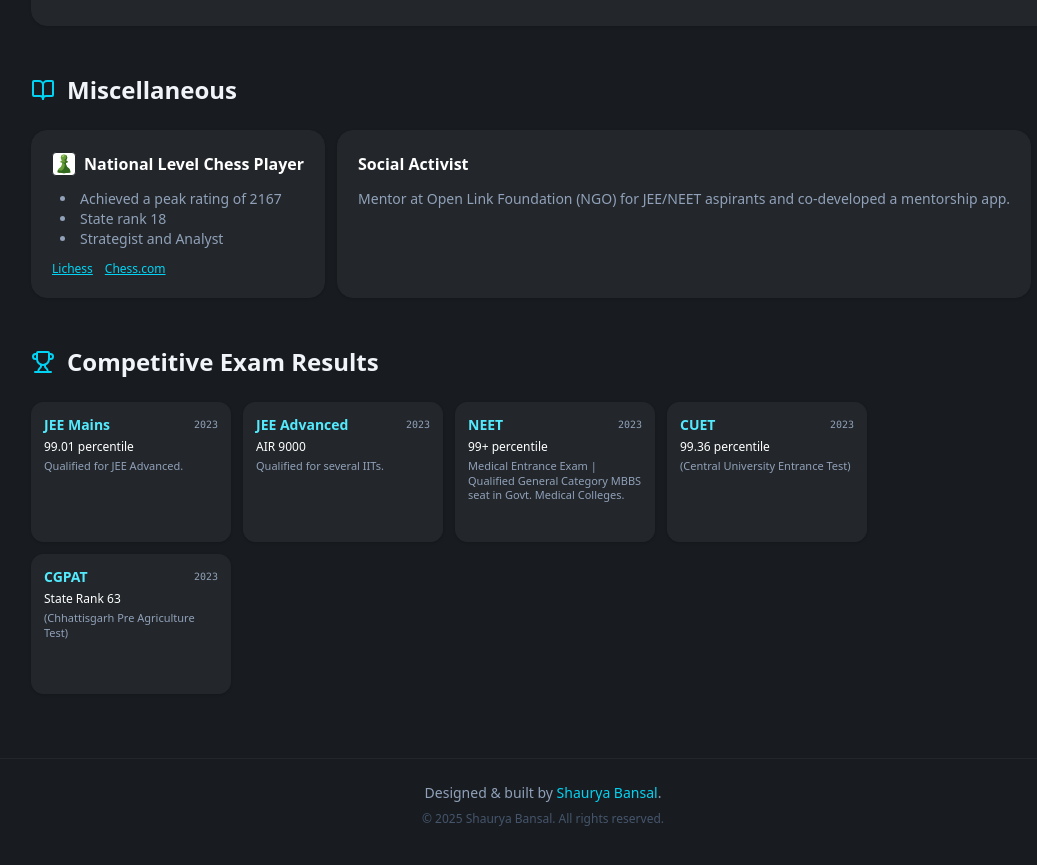
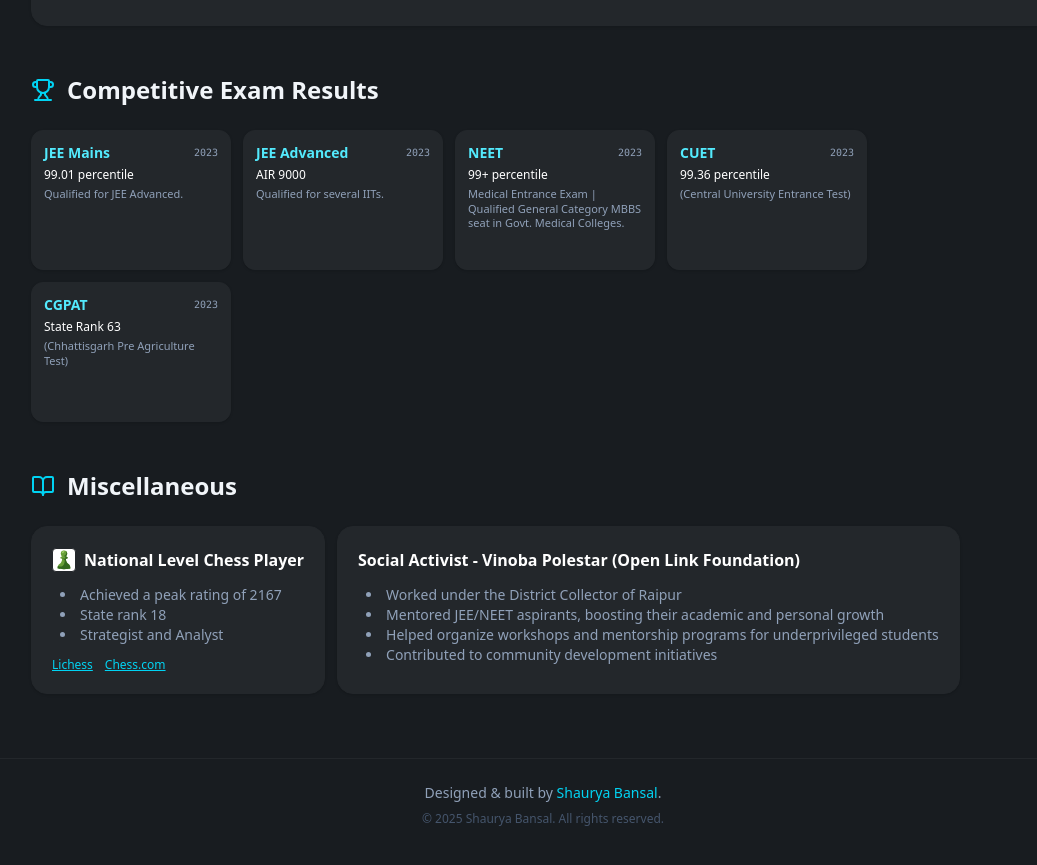
Before and after one commit to Shauryacious/shauryacious-resume, a React (Vite) app: page / in a window 1280 px wide. Shown: the part 4860-5725 px from the top of the page, without its empty margins (97-1134 px from the left). Built offline with nearby package versions, Linux system fonts and the light colour scheme.

Commit message:
Updated misc

```diff
--- a/src/data/miscellaneous.js
+++ b/src/data/miscellaneous.js
@@ -20,8 +20,13 @@ const miscellaneous = [
         ]
     },
     {
-        title: "Social Activist",
-        desc: "Mentor at Open Link Foundation (NGO) for JEE/NEET aspirants and co-developed a mentorship app."
+        title: "Social Activist - Vinoba Polestar (Open Link Foundation)",
+        points: [
+            "Worked under the District Collector of Raipur",
+            "Mentored JEE/NEET aspirants, boosting their academic and personal growth",
+            "Helped organize workshops and mentorship programs for underprivileged students",
+            "Contributed to community development initiatives"
+        ]
     }
 ];
 
--- a/src/pages/ResumePage.jsx
+++ b/src/pages/ResumePage.jsx
@@ -91,20 +91,20 @@ const ResumePage = () => {
             </div>
           </Section>
 
+          {/* New Competitive Exam Results Section */}
+          <Section title="Competitive Exam Results" icon="trophy">
+            <div className="flex flex-wrap gap-3">
+              {academic.map((item, i) => (
+                <AcademicCard key={i} {...item} />
+              ))}
+            </div>
+          </Section>
+
           {/* New Miscellaneous Section */}
           <Section title="Miscellaneous" icon="book-open">
             <div className="flex flex-wrap gap-3">
               {miscellaneous.map((item, i) => (
                 <MiscCard key={i} {...item} />
-              ))}
-            </div>
-          </Section>
-
-          {/* New Competitive Exam Results Section */}
-          <Section title="Competitive Exam Results" icon="trophy">
-            <div className="flex flex-wrap gap-3">
-              {academic.map((item, i) => (
-                <AcademicCard key={i} {...item} />
               ))}
             </div>
           </Section>
```
